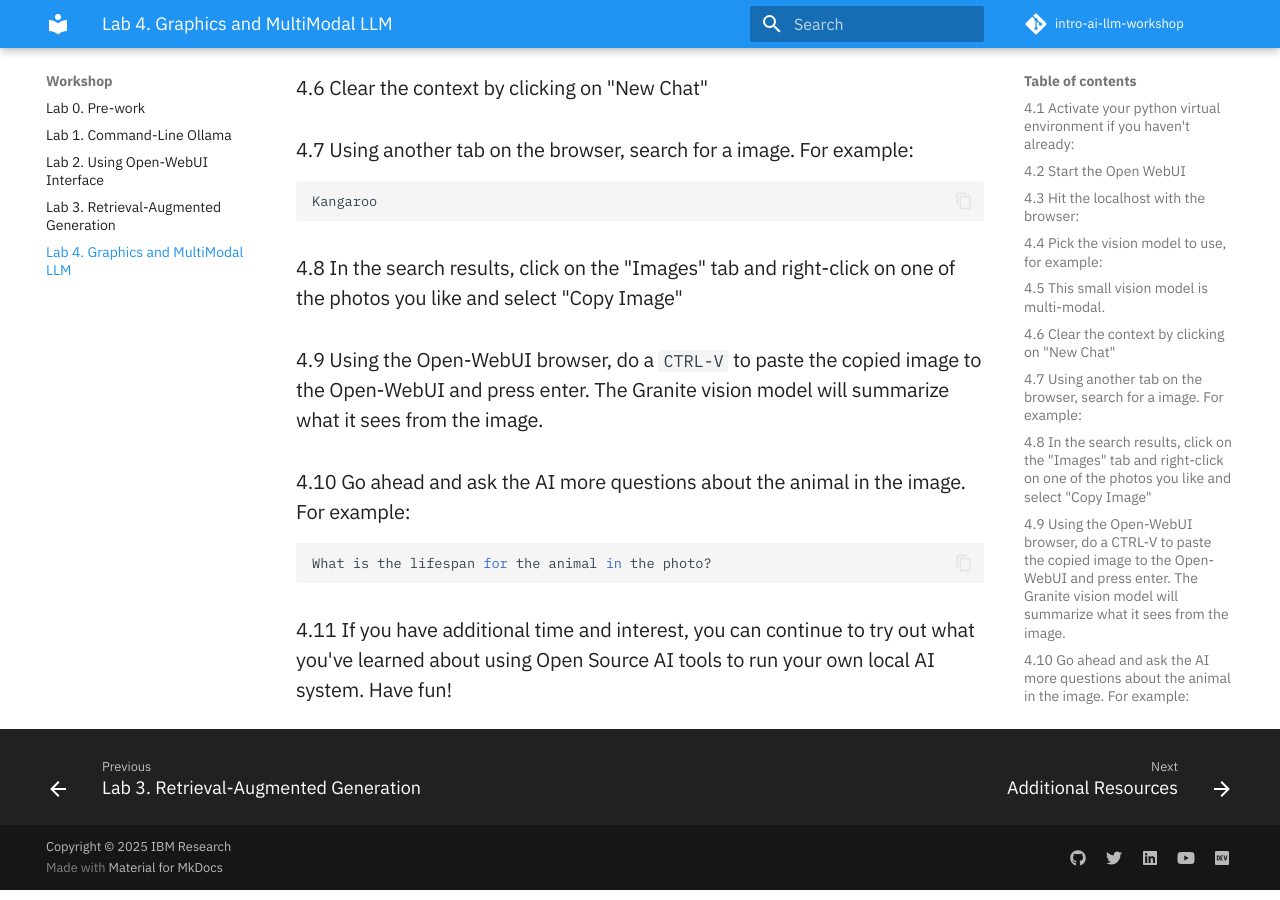
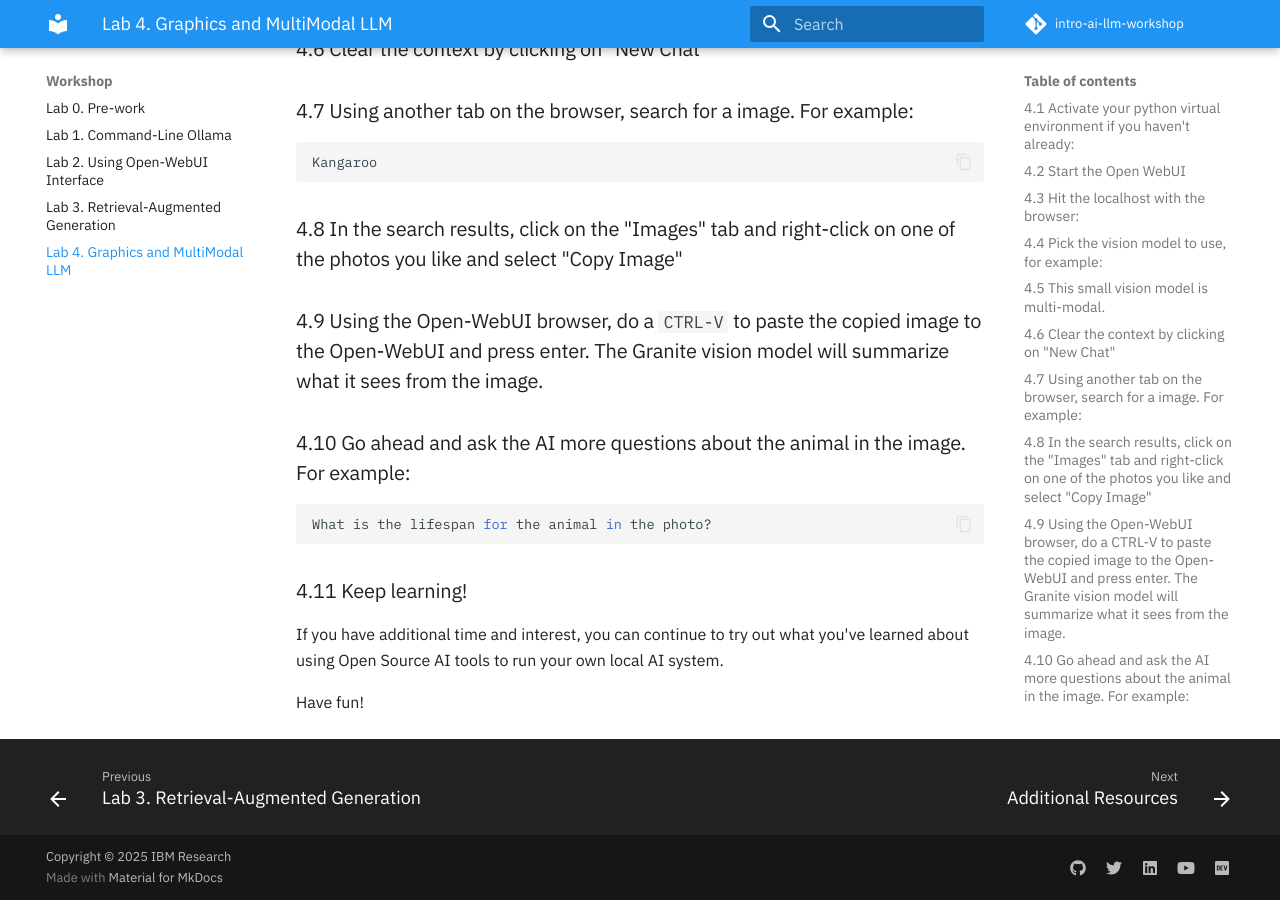
Before and after one commit to IBM/intro-ai-llm-workshop, an MkDocs documentation site: the page built from docs/lab-4/README.md, in a window 1280 px wide and 900 px high, scrolled down 1115 px. Built offline with MkDocs 1.6.1 and Material for MkDocs 9.7.7, drawn with Linux system fonts in a browser that asks for light colours; comment, search, counter and statistics services are not loaded; some of the changed text lies outside the part shown.

````diff
--- a/docs/lab-4/README.md
+++ b/docs/lab-4/README.md
@@ -2,14 +2,16 @@
 
 ### 4.1 Activate your python virtual environment if you haven't already:
 === "Windows"
-```shell
-"venv/Scripts/activate.bat"
-```
+    1.  Activate your python virtual environment:
+    ```shell
+    "venv/Scripts/activate.bat"
+    ```
 
 === "MacOS"
-```shell
-source venv/bin/activate
-```
+    1.  Activate your python virtual environment:
+    ```shell
+    source venv/bin/activate
+    ```
 
 ### 4.2 Start the Open WebUI
 ```bash
@@ -46,4 +48,7 @@ Kangaroo
 What is the lifespan for the animal in the photo?
 ```
 
-### 4.11 If you have additional time and interest, you can continue to try out what you've learned about using Open Source AI tools to run your own local AI system.  Have fun!
+### 4.11 Keep learning!
+If you have additional time and interest, you can continue to try out what you've learned about using Open Source AI tools to run your own local AI system.
+
+Have fun!
````
Also changed, not shown: docs/lab-2/README.md (+8 -6 lines).
